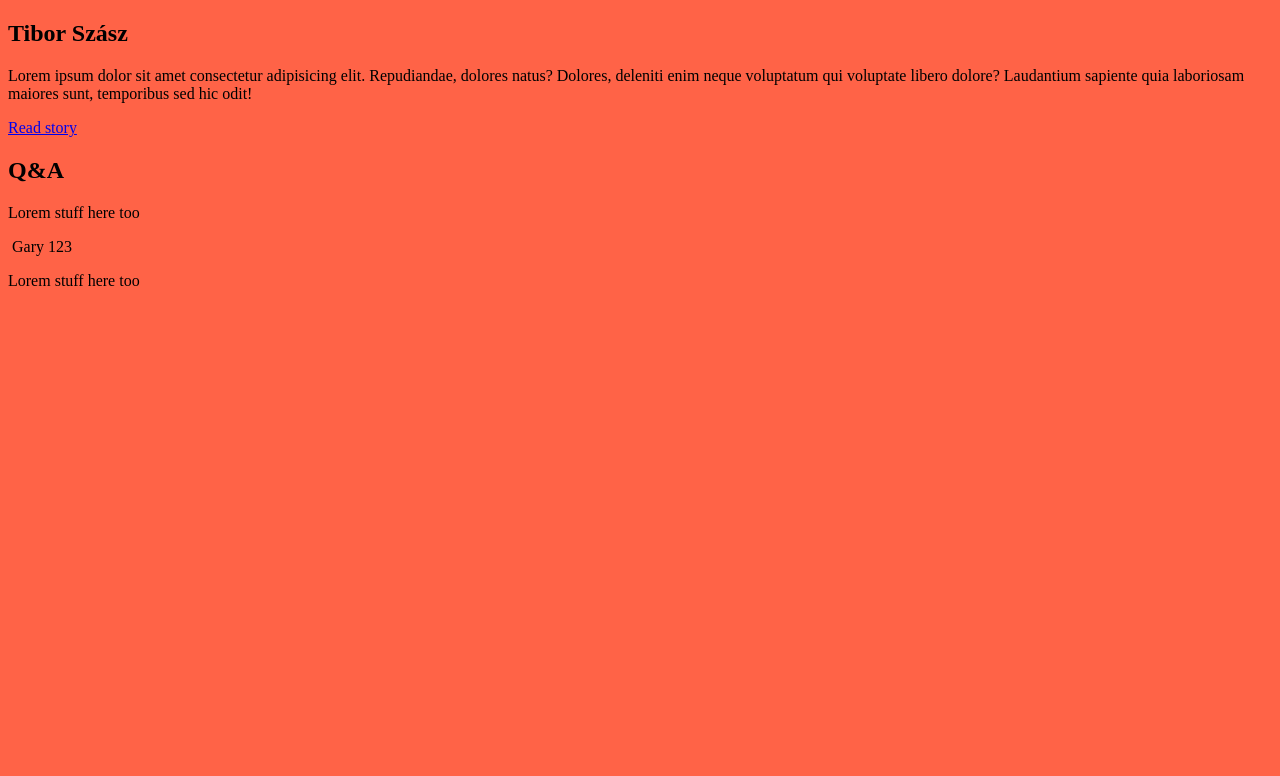
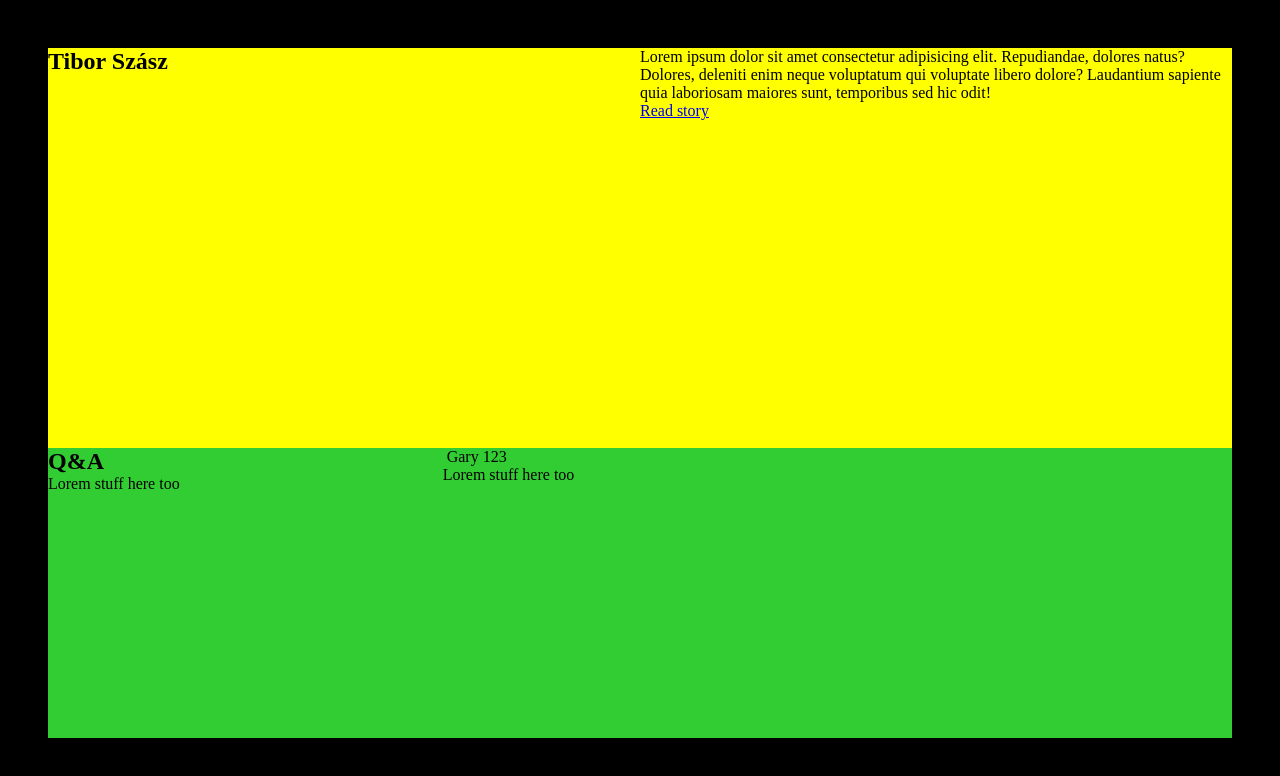
Before and after one commit to Rikkerdaniel/ca-tibors-page, a plain HTML site: page index.html in a window 1280 px wide. Drawn offline with Linux system fonts and the light colour scheme.

Commit message:
feat(css): basic layout done

```diff
--- a/assets/style.css
+++ b/assets/style.css
@@ -1,4 +1,32 @@
+* {
+    margin: 0;
+    padding: 0;
+    box-sizing: border-box;
+}
 
 body {
+    padding: 3rem;
+    background: black;
+}
+
+main {
     background: tomato;
+    display: flex;
+    flex-wrap: wrap;
 }
+
+.card {
+    position: relative;
+}
+
+.card.half {
+    height: 400px;
+    background: yellow;
+    flex: 1 1 50%;
+}
+
+.card.third {
+    height: 290px;
+    background: limegreen;
+    flex: 1 1 33%;
+}
--- a/index.html
+++ b/index.html
@@ -9,24 +9,23 @@
 </head>
 <body>
     <main>
-        <article class="card">
+        <article class="card half">
            <h1>Tibor Szász</h1>
         </article>
-        <article class="card">
+        <article class="card half">
             <p>Lorem ipsum dolor sit amet consectetur adipisicing elit. Repudiandae, dolores natus? Dolores, deleniti enim neque voluptatum qui voluptate libero dolore? Laudantium sapiente quia laboriosam maiores sunt, temporibus sed hic odit!</p>
             <a href="http://index.hu" class="button">Read story</a>
         </article>
-        <article class="card">
+        <article class="card third">
             <h1>Q&A</h1>
             <p>Lorem stuff here too</p>
         </article>
-        <article class="card">
+        <article class="card third">
             <img src="" alt="">
             <span>Gary 123</span>
             <p>Lorem stuff here too</p>
         </article>
-        <article class="card profile-pic">
-        </article>
+        <article class="card third profile-pic"></article>
     </main>
 </body>
 </html>
```
